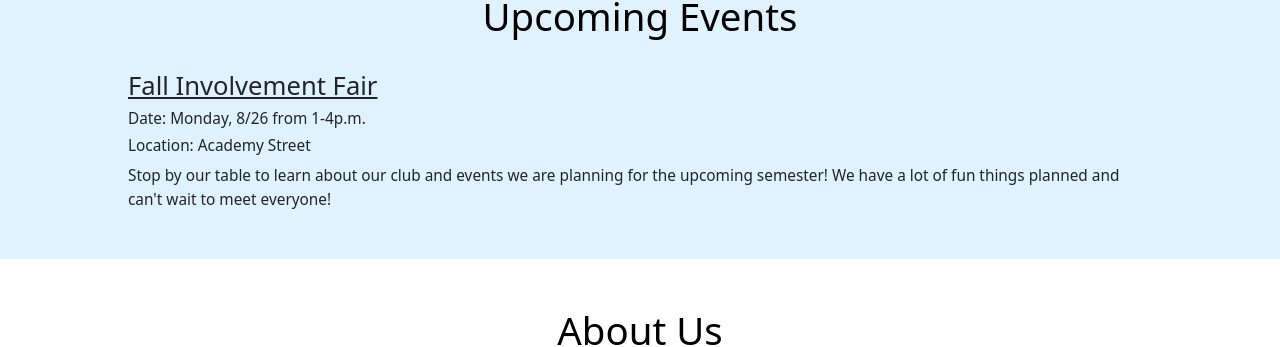
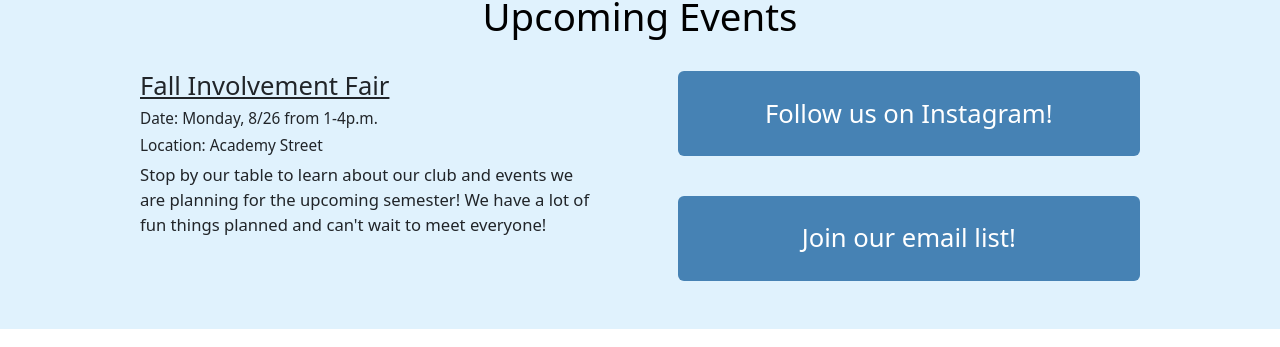
Before and after one commit to okarney/acm-w-ud, a React (Create React App) app: page /#/ in a window 1280 px wide. Shown: the part 133-480 px from the top of the page. Built offline with nearby package versions, Linux system fonts and the light colour scheme.

Commit message:
added instagram and email list buttons for involvement fair

```diff
--- a/src/App.css
+++ b/src/App.css
@@ -128,11 +128,17 @@
   font-size: 1.2vw;
 }
 
-.events span {
-  font-size: 1.2vw;
+.events p {
+  font-size: 1.3vw;
 
 }
 
 .events br {
-  height: 20vh;
+  height: 5vh;
 }
+
+.events Button {
+  /* background-image: url("./Components/IG_Colors.png"); */
+
+  /* background-color: #012419; */
+}
--- a/src/Components/Home.tsx
+++ b/src/Components/Home.tsx
@@ -20,7 +20,6 @@ import GroupPicture from "./Images/ClubPictures/GroupPicture.jpg";
 
 import placeHolder from "./Images/EboardPictures/placeholderPic.webp"
 // import { link } from 'fs';
-
 
 function Home() {
 
@@ -61,11 +60,31 @@ function Home() {
               <h1 id="Events" style={{marginBottom: "4vh"}}>Upcoming Events</h1>
 
               <div className='events'>
-                <h2><u>Fall Involvement Fair</u></h2>
-                <h3>Date: Monday, 8/26 from 1-4p.m.</h3>
-                <h3>Location: Academy Street</h3>
-                <span>Stop by our table to learn about our club and events we are planning for the upcoming semester! We have a lot of fun things planned and can't wait to meet everyone!</span>
-
+                <Container>
+                  <Row>
+                    <Col>
+                      <h2><u>Fall Involvement Fair</u></h2>
+                      <h3>Date: Monday, 8/26 from 1-4p.m.</h3>
+                      <h3>Location: Academy Street</h3>
+                      <p>Stop by our table to learn about our club and events we are planning for the upcoming semester! We have a lot of fun things planned and can't wait to meet everyone!</p>
+                    </Col>
+                    <Col style = {{display: "flex", justifyContent: "center", flexDirection: "column", marginLeft: "5%"}}>
+                      <Button
+                        style={{padding: "5%", marginBottom: "2vh",  fontSize: "2vw", backgroundColor: "#4682B4", border: "0px", color: "white"}}
+                        onClick={() => window.location.href = "https://www.instagram.com/acmwud/"}
+                        >
+                         Follow us on Instagram!
+                         </Button>
+                      <br></br>
+                      <Button
+                        style={{padding: "5%", fontSize: "2vw", backgroundColor: "#4682B4", border: "0px", color: "white"}}
+                        onClick={() => window.location.href = "https://forms.gle/sdKo1PJ4JWxFqqfo7"}
+                        >
+                        Join our email list!
+                      </Button>
+                    </Col>
+                  </Row>
+                </Container>
                 {/* <br></br>
                 <br></br>
                 <br></br>
```
